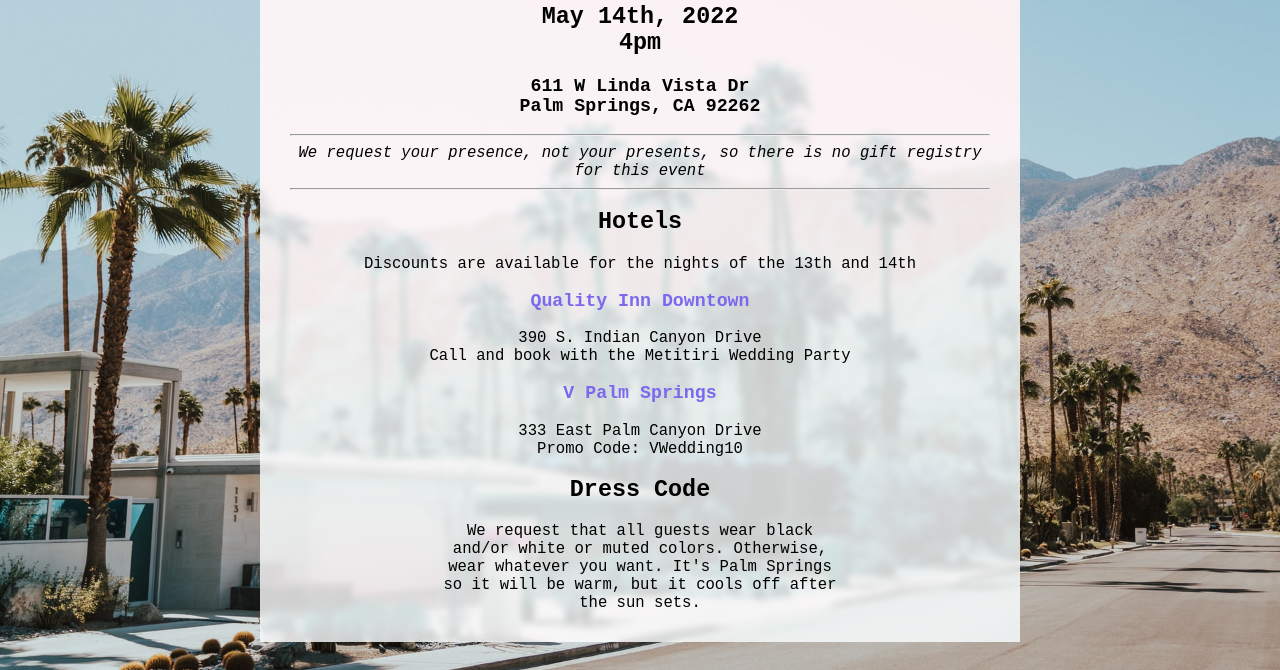
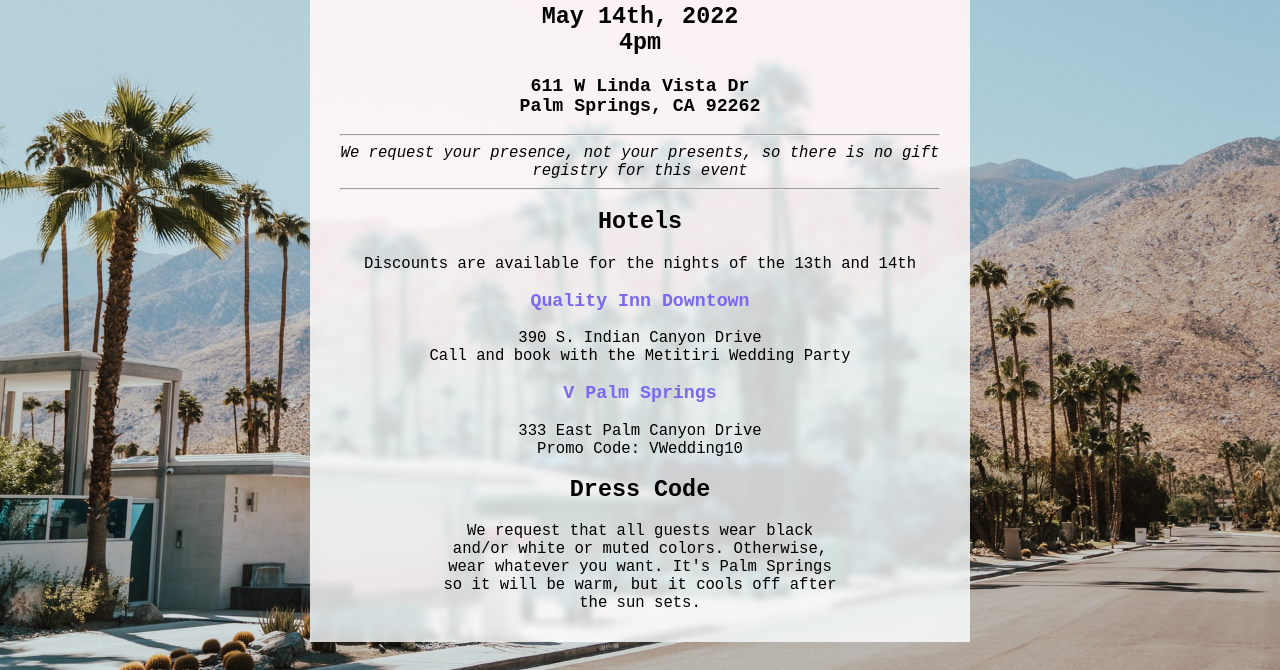
Before and after one commit to bmetitiri/wedding-party, a plain HTML site: page index.html in a window 1280 px wide. Shown: the part 130-800 px from the top of the page. Drawn offline with Linux system fonts and the light colour scheme.

Commit message:
small tweaks

```diff
--- a/index.html
+++ b/index.html
@@ -13,7 +13,7 @@ html {
 body {
   align-items: center;
   /* Credit: https://unsplash.com/photos/quuG8oNM61A */
-  background: url("palmsprings.jpg") center center;
+  background: url("palmsprings.jpg") center center fixed no-repeat;
   background-size: cover;
   display: flex;
   font: larger monospace;
@@ -27,8 +27,13 @@ main {
   -webkit-backdrop-filter: hue-rotate(140deg) blur(3px);
   background-color: #fffc;
   padding: 30px;
-  margin: 10px;
-  max-width: 700px;
+  margin: 0 10px;
+  max-width: 600px;
+}
+@media (max-aspect-ratio: 1/1) {
+  main {
+    margin: 10px;
+  }
 }
 @media (prefers-color-scheme: dark) {
   main {
```
